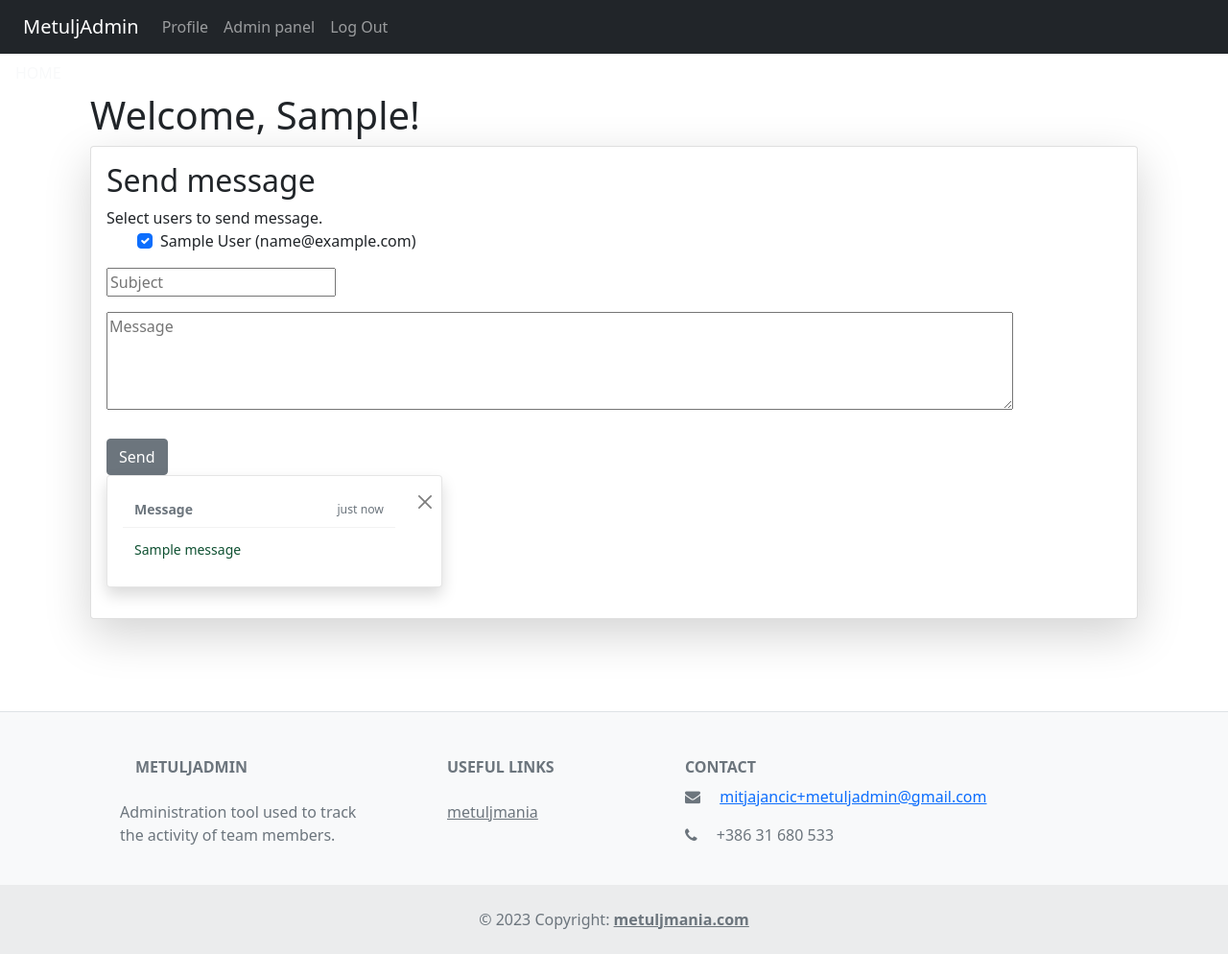
After one commit to distractor/metuljadmin, a Django app: page /admin_panel/ in a window 1280 px wide. The commit adds this page. Shown: the whole page at 96% size. Run offline with Django 4.2, Linux system fonts and the light colour scheme; a user stored in the database is signed in; tables that the repository leaves empty hold one stand-in row (values such as "Sample post"); one stand-in notice (Sample message) is shown; some libraries are stand-ins or nearby versions.

Commit message:
Added admin panel to send messages.

```diff
--- a/metuljadmin/urls.py
+++ b/metuljadmin/urls.py
@@ -23,6 +23,7 @@ urlpatterns = [
     path('', views.index, name='index'),
     path('admin/', admin.site.urls),
     path("members_create/", views.user_new, name='create_new'),
+    path("admin_panel/", views.admin_panel, name='admin_panel'),
     path("profile/", views.user_edit, name='profile_show'),
 ]
 
--- /dev/null
+++ b/templates/admin_panel/admin_panel.html
@@ -0,0 +1,69 @@
+{% extends "index.html" %}
+
+{% block content %}
+
+    <div class="card mb-3 shadow-lg p-3 mb-5 bg-white rounded">
+        <h2>Send message</h2>
+        <div> Select users to send message.</div>
+        <div class="col-lg-8">
+            <ul>
+                {% for user in users %}
+                    <div class="form-check">
+                        <input class="form-check-input" type="checkbox" value="{{ user.email }}" name="user"
+                               id="flexCheckChecked"
+                               checked>
+                        <label class="form-check-label" for="flexCheckChecked">
+                            {{ user.first_name }} {{ user.last_name }} ({{ user.email }})
+                        </label>
+                    </div>
+                {% endfor %}
+            </ul>
+        </div>
+        <form method="POST" class="post-form" enctype="multipart/form-data" name="message_form">
+            {% csrf_token %}
+            <div class="mb-3" style="display: none;">
+                {{ form.emails }}
+            </div>
+
+            <div class="input-group mb-3">
+                {{ form.subject }}
+            </div>
+
+            <div class="mb-3">
+                {{ form.message }}
+            </div>
+            <button id="submit_btn" type="submit" class="save btn btn-secondary mt-2">Send</button>
+        </form>
+
+        <script>
+            const btn = document.querySelector('#submit_btn');
+            btn.addEventListener('click', (event) => {
+                let checkboxes = document.querySelectorAll('input[name="user"]:checked');
+                let values = [];
+                checkboxes.forEach((checkbox) => {
+                    values.push(checkbox.value);
+                });
+                {#alert(values);#}
+                {#Set form field value.#}
+                document.forms['message_form']['emails'].value = values;
+            });
+
+        </script>
+
+        <section>
+            {% for message in messages %}
+                <div class="toast alert {{ message.tags }} alert-dismissible shadow fade show" role="alert"
+                     data-bs-delay="3000" data-bs-autohide="true">
+                    <div class="toast-header">
+                        <strong class="me-auto">Message</strong>
+                        <small class="text-muted">just now</small>
+                        <button type="button" class="btn-close" data-bs-dismiss="toast" aria-label="Close"></button>
+                    </div>
+                    <div class="toast-body">
+                        {{ message | safe }}
+                    </div>
+                </div>
+            {% endfor %}
+        </section>
+    </div>
+{% endblock %}
--- a/templates/index.html
+++ b/templates/index.html
@@ -40,6 +40,11 @@
                     <li class="nav-item">
                         <a class="nav-link" href="{% url 'profile_show' %}">Profile</a>
                     </li>
+                    {% if user.is_staff %}
+                        <li class="nav-item">
+                            <a class="nav-link" href="{% url 'admin_panel' %}">Admin panel</a>
+                        </li>
+                    {% endif %}
                     {% if user.is_authenticated %}
                         <li class="nav-item">
                             <a class="nav-link" href="{% url 'logout' %}">Log Out</a>
--- a/users/forms.py
+++ b/users/forms.py
@@ -1,9 +1,9 @@
 from django import forms
 from django.contrib.auth.forms import UserCreationForm, UserChangeForm
 from django.core.exceptions import ValidationError
-from django.forms import TextInput, NumberInput, CheckboxInput, FileInput
+from django.forms import TextInput, NumberInput, CheckboxInput, FileInput, ModelForm
 
-from .models import CustomUser
+from .models import CustomUser, Message
 
 
 class DateInput(forms.DateInput):
@@ -88,3 +88,15 @@ class CustomUserChangeForm(UserChangeForm):
                 attrs={'class': 'form-check-input', 'type': 'checkbox', 'style': 'width:20px;'}),
             "antidoping_certificate": FileInput(),
         }
+
+
+class MessageForm(ModelForm):
+    class Meta:
+        model = Message
+        fields = ("emails", "subject", "message")
+
+        widgets = {
+            'emails': TextInput(attrs={'placeholder': 'Send to'}),
+            'subject': TextInput(attrs={'placeholder': 'Subject'}),
+            'message': forms.Textarea(attrs={'rows': 4, 'cols': '100%', 'placeholder': 'Message'}),
+        }
--- a/users/models.py
+++ b/users/models.py
@@ -74,3 +74,9 @@ class CustomUser(AbstractBaseUser, PermissionsMixin):
 
     def __str__(self):
         return self.email
+
+
+class Message(models.Model):
+    emails = models.TextField(max_length=5000, verbose_name="emails", blank=False, default=None)
+    subject = models.CharField(max_length=200, verbose_name="subject", blank=False, default=None)
+    message = models.TextField(max_length=5000, verbose_name="message", blank=False, default=None)
--- a/users/views.py
+++ b/users/views.py
@@ -1,10 +1,14 @@
+import os
+
 from django.contrib import messages
+from django.contrib.admin.views.decorators import staff_member_required
 from django.contrib.auth.decorators import login_required
+from django.core.mail import EmailMessage
 from django.shortcuts import render, redirect
 from django.utils import timezone
 
-from metuljadmin import settings
-from users.forms import CustomUserCreationForm, CustomUserChangeForm
+from users.forms import CustomUserCreationForm, CustomUserChangeForm, MessageForm
+from users.models import CustomUser
 
 
 @login_required(login_url='/accounts/login/')
@@ -25,7 +29,6 @@ def user_edit(request):
     else:
         form = CustomUserChangeForm(instance=request.user)
 
-
     args['form'] = form
     return render(request, 'users/profile_show.html', args)
 
@@ -44,3 +47,35 @@ def user_new(request):
     else:
         form = CustomUserCreationForm()
     return render(request, 'users/create.html', {'form': form})
+
+
+@staff_member_required
+def admin_panel(request):
+    users = CustomUser.objects.all()
+
+    if request.method == 'POST':
+        form = MessageForm(request.POST)
+        if form.is_valid():
+            post = form.save(commit=False)
+            recipient_list = str(post.emails).split(",")
+            # send_mail(
+            #     post.subject,
+            #     post.message,
+            #     os.environ.get('EMAIL_HOST_USER'),
+            #     recipient_list,
+            #     fail_silently=False,
+            # )
+            email = EmailMessage(
+                subject=post.subject,
+                body=post.message,
+                from_email=os.environ.get('EMAIL_HOST_USER'),
+                bcc=recipient_list
+            )
+            email.send(fail_silently=False)
+
+            messages.success(request, 'Form submission successful')
+            return redirect(request.META['HTTP_REFERER'])
+    else:
+        form = MessageForm()
+
+    return render(request, 'admin_panel/admin_panel.html', {"users": users, 'form': form})
```
Also changed, not shown: users/migrations/0002_message.py (added).
